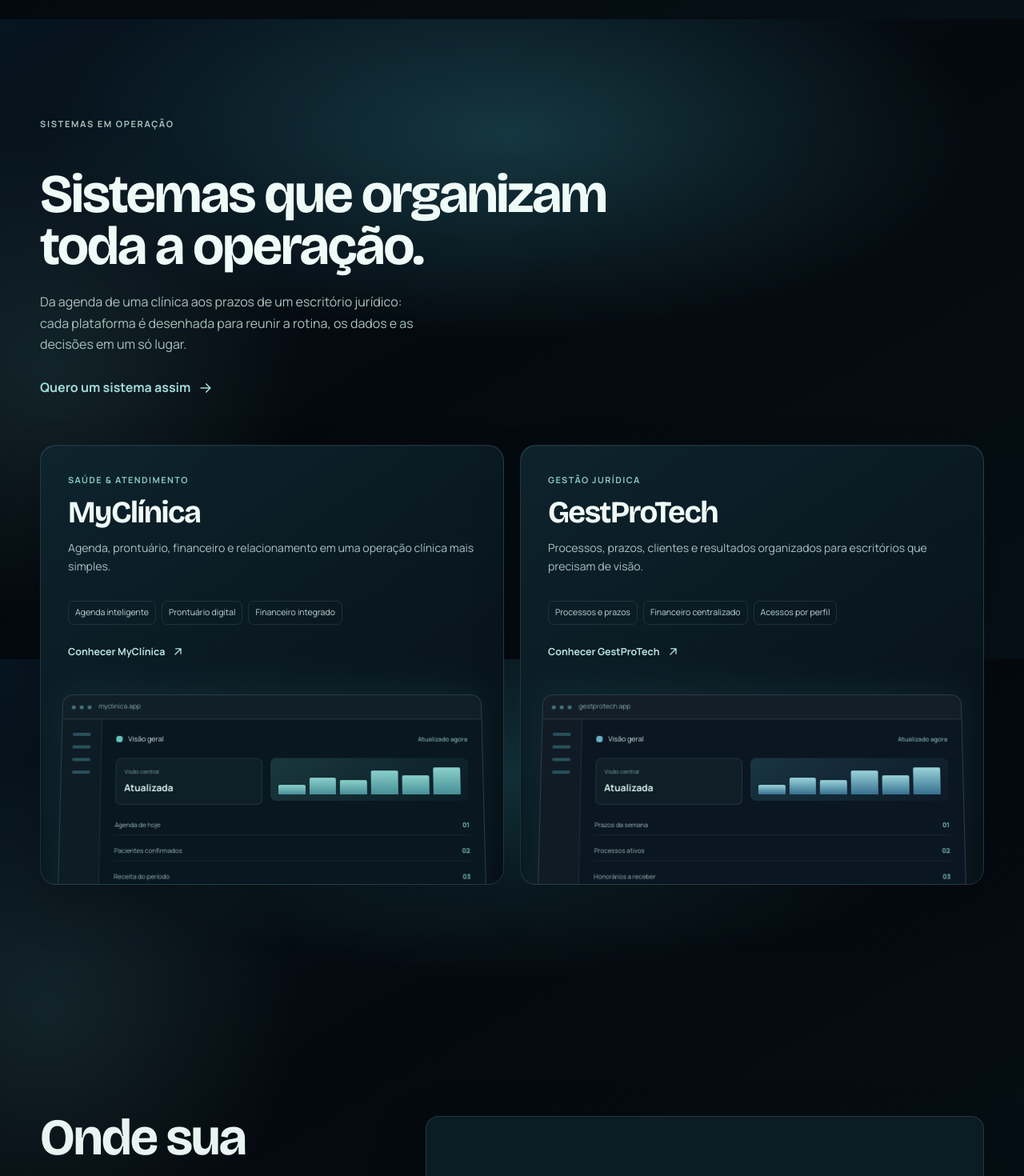
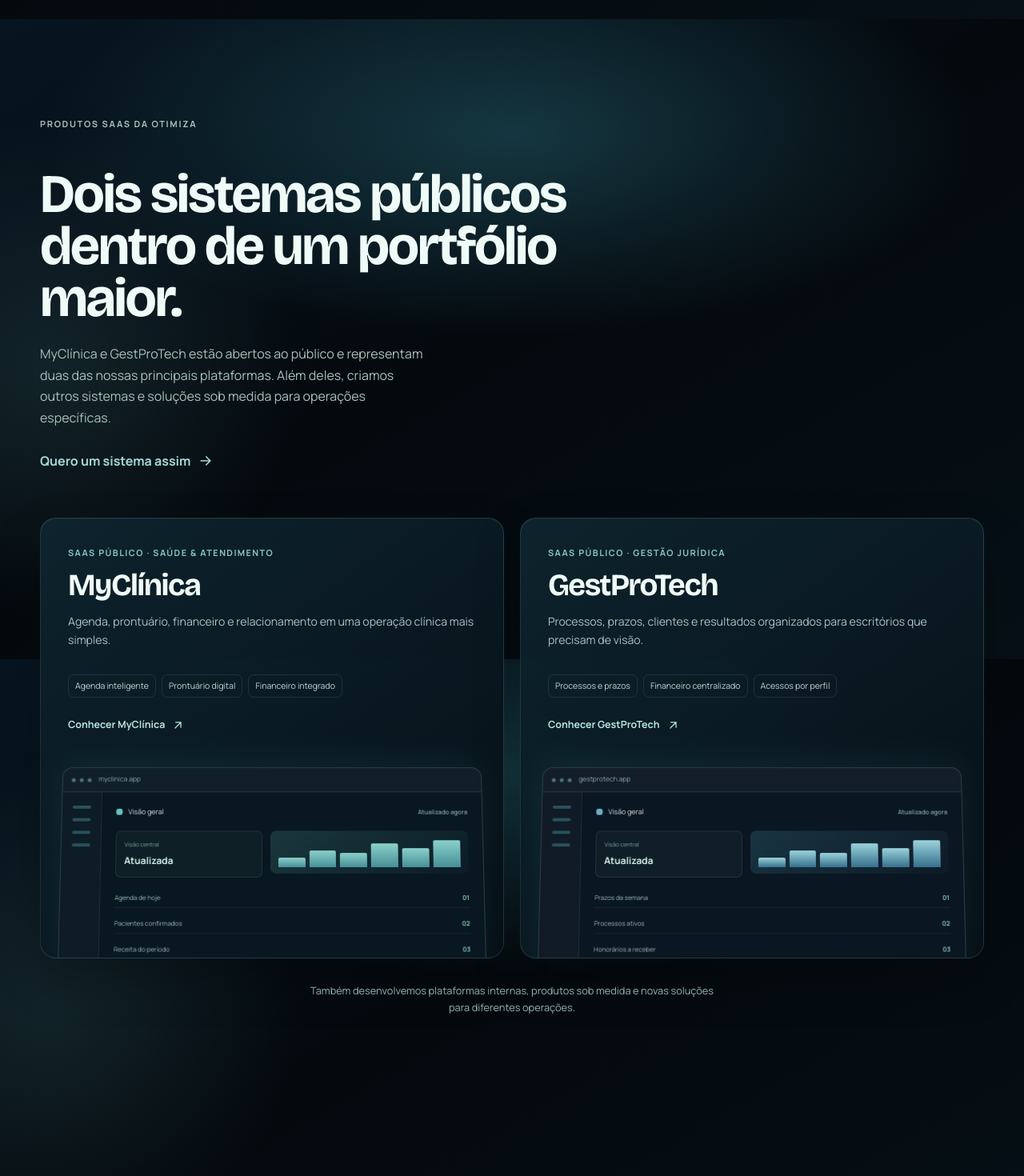
Before and after one commit to guilhermeribeiroc/landing_page, a React (Vite) app: page / in a window 1280 px wide. Shown: the part 5576-7046 px from the top of the page at 80% size. Built offline with nearby package versions, Linux system fonts and the light colour scheme.

Commit message:
feat: clarify Otimiza SaaS portfolio

```diff
--- a/src/components/ValueSection.jsx
+++ b/src/components/ValueSection.jsx
@@ -56,7 +56,7 @@
 const systemCases = [
   {
     name: 'MyClínica',
-    category: 'Saúde & atendimento',
+    category: 'SaaS público · Saúde & atendimento',
     description: 'Agenda, prontuário, financeiro e relacionamento em uma operação clínica mais simples.',
     href: 'https://site.myclinica.online',
     features: ['Agenda inteligente', 'Prontuário digital', 'Financeiro integrado'],
@@ -64,7 +64,7 @@
   },
   {
     name: 'GestProTech',
-    category: 'Gestão jurídica',
+    category: 'SaaS público · Gestão jurídica',
     description: 'Processos, prazos, clientes e resultados organizados para escritórios que precisam de visão.',
     href: 'https://gestprotech.com.br',
     features: ['Processos e prazos', 'Financeiro centralizado', 'Acessos por perfil'],
@@ -140,9 +140,9 @@
       <section className="proof" id="resultados">
         <div className="container">
           <div className="proof-copy">
-            <p className="section-kicker">Sistemas em operação</p>
-            <h2>Sistemas que organizam toda a operação.</h2>
-            <p>Da agenda de uma clínica aos prazos de um escritório jurídico: cada plataforma é desenhada para reunir a rotina, os dados e as decisões em um só lugar.</p>
+            <p className="section-kicker">Produtos SaaS da Otimiza</p>
+            <h2>Dois sistemas públicos dentro de um portfólio maior.</h2>
+            <p>MyClínica e GestProTech estão abertos ao público e representam duas das nossas principais plataformas. Além deles, criamos outros sistemas e soluções sob medida para operações específicas.</p>
             <a href="#diagnostico" className="text-link">
               Quero um sistema assim
               <svg viewBox="0 0 24 24" aria-hidden="true"><path d="M5 12h14M13 6l6 6-6 6" /></svg>
@@ -165,6 +165,7 @@
               </article>
             ))}
           </div>
+          <p className="proof-portfolio-note">Também desenvolvemos plataformas internas, produtos sob medida e novas soluções para diferentes operações.</p>
         </div>
       </section>
     </>
--- a/src/index.css
+++ b/src/index.css
@@ -433,6 +433,7 @@
 .proof-copy { max-width: 740px; padding: 0; position: static; margin-bottom: 58px; }
 .proof-copy h2 { margin-top: 18px; font-size: clamp(3rem, 5.3vw, 5.35rem); }
 .system-cases { display: grid; grid-template-columns: repeat(2, minmax(0, 1fr)); gap: 20px; }
+.proof-portfolio-note { max-width: 68ch; margin: 30px auto 0; color: #91b1b2; font-size: .8rem; line-height: 1.65; text-align: center; }
 .system-case { min-height: 535px; display: grid; grid-template-rows: auto 1fr; overflow: hidden; border: 1px solid rgba(163, 219, 216, .16); border-radius: 20px; background: linear-gradient(145deg, rgba(14, 37, 47, .95), rgba(6, 14, 21, .98)); box-shadow: inset 0 1px rgba(255, 255, 255, .04), 0 26px 60px rgba(0, 0, 0, .22); }
 .system-case-copy { padding: 34px 34px 16px; }
 .system-case-copy > p { color: #8ac7c3; font-size: .68rem; font-weight: 800; letter-spacing: .13em; text-transform: uppercase; }
```
